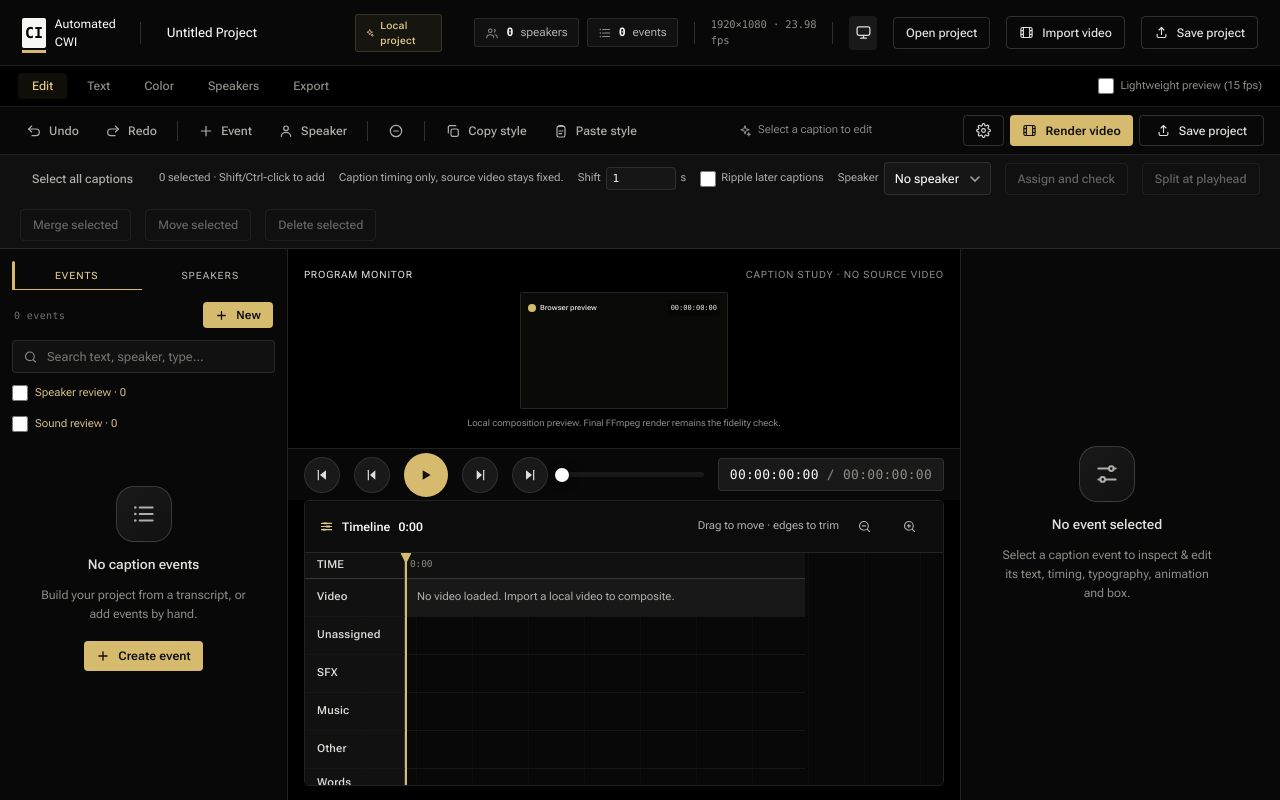
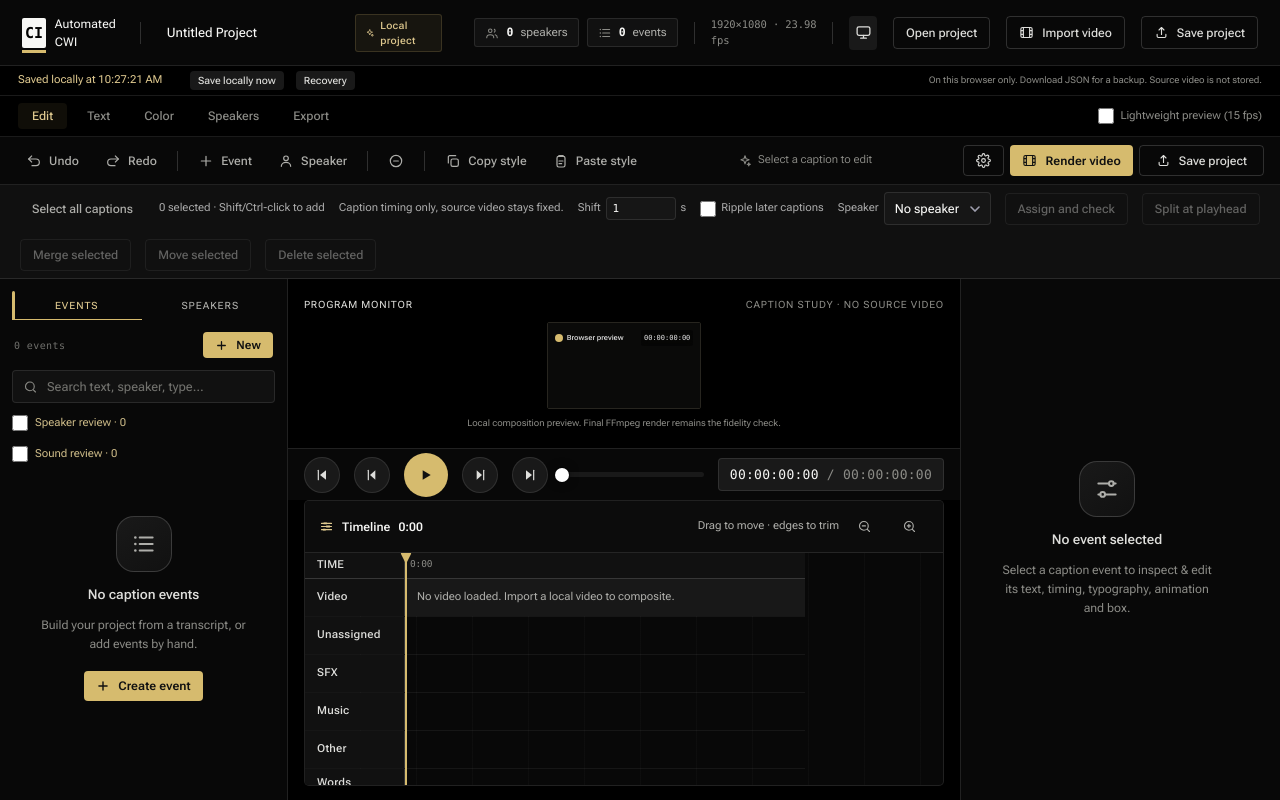
Before and after one commit to AnonymousCoderArtist/Caption_With_Intention_v2, a React (Vite) app in the folder frontend/editor/: page / in a window 1280 px wide. Both pictures are taken after a click on the button "New project". Built offline with nearby package versions, Linux system fonts and the light colour scheme.

Commit message:
feat(M5): expose local save state and explicit recovery
Co-authored-by: Instinct Agent <agent@instinct.com>

```diff
--- a/frontend/editor/src/App.tsx
+++ b/frontend/editor/src/App.tsx
@@ -1,7 +1,8 @@
 import { useCallback, useEffect, useMemo, useRef, useState } from "react";
 import { EditorApiClient } from "@/api/client";
 import { DemoClient } from "@/lib/demoProject";
-import { emptyProject, parseProject, STORAGE_KEY } from "@/lib/projectFile";
+import {browserStorage,previousRecovery,readLocalRecovery,savedAt,writeLocalAutosave} from "@/lib/autosave";
+import { emptyProject, parseProject } from "@/lib/projectFile";
 import type { Project, CaptionEvent, Word, Style } from "@/types/project";
 import { WelcomeScreen } from "@/components/WelcomeScreen";
 import { TopBar } from "@/components/TopBar";
@@ -46,8 +47,8 @@ export function App() {
     if (clientRef.current) return clientRef.current;
     // A local editing session must not disappear just because the API is up.
     try {
-      const saved=localStorage.getItem(STORAGE_KEY);
-      if(saved){clientRef.current=new DemoClient(parseProject(saved));setSource('demo');return clientRef.current;}
+      const recovery=readLocalRecovery(browserStorage);
+      if(recovery.project){clientRef.current=new DemoClient(recovery.project);setSource('demo');return clientRef.current;}
     } catch { /* unavailable or malformed local data can fall back to the API */ }
     const openingVersion=sessionVersion.current;
     const live = new EditorApiClient(async (action, params) => {
@@ -72,7 +73,7 @@ export function App() {
     }
     if(openingVersion!==sessionVersion.current&&clientRef.current)return clientRef.current;
     let local: Project | undefined;
-    try { const saved = localStorage.getItem(STORAGE_KEY); if (saved) local = parseProject(saved); } catch { /* old or unavailable local storage */ }
+    try { local = readLocalRecovery(browserStorage).project??undefined; } catch { /* old or unavailable local storage */ }
     clientRef.current = new DemoClient(local);
     setSource("demo");
     return clientRef.current;
@@ -103,6 +104,20 @@ export function App() {
   const mediaInputRef = useRef<HTMLInputElement>(null);
   const projectInputRef = useRef<HTMLInputElement>(null);
   const [saveError, setSaveError] = useState(false);
+  const [autosaveState,setAutosaveState]=useState<'idle'|'saving'|'saved'|'error'>('idle');
+  const [lastSaved,setLastSaved]=useState<number|null>(()=>savedAt(browserStorage));
+  const [recoveredPrevious,setRecoveredPrevious]=useState(()=>readLocalRecovery(browserStorage).from==='previous');
+  const [showRecovery,setShowRecovery]=useState(false);
+  const [recoveryVersion,setRecoveryVersion]=useState(0);
+  const latestSnapshot=useRef<Project|null>(null);
+  const autosaveTimer=useRef<ReturnType<typeof setTimeout>|null>(null);
+  const flushAutosave=useCallback(()=>{
+    if(autosaveTimer.current)clearTimeout(autosaveTimer.current);
+    autosaveTimer.current=null;
+    if(!latestSnapshot.current)return;
+    try{const at=writeLocalAutosave(browserStorage,latestSnapshot.current);setLastSaved(at);setSaveError(false);setAutosaveState('saved');}
+    catch{setSaveError(true);setAutosaveState('error');}
+  },[]);
   const [showProjectSettings, setShowProjectSettings] = useState(false);
   const [mediaUrl, setMediaUrl] = useState<string | null>(null);
   const [mediaName, setMediaName] = useState('');
@@ -202,13 +217,30 @@ export function App() {
   );
 
   useEffect(() => {
-    if (!project || source !== 'demo') return;
-    const timer = setTimeout(() => {
-      try { localStorage.setItem(STORAGE_KEY, JSON.stringify({...project,project_name:projectName})); setSaveError(false); }
-      catch { setSaveError(true); }
-    }, 300);
-    return () => clearTimeout(timer);
-  }, [project, projectName, source]);
+    if(!project)return;
+    latestSnapshot.current={...project,project_name:projectName};
+    setAutosaveState('saving');
+    autosaveTimer.current=setTimeout(flushAutosave,300);
+    return()=>{if(autosaveTimer.current)clearTimeout(autosaveTimer.current);};
+  },[project,projectName,flushAutosave]);
+  useEffect(()=>{
+    const hidden=()=>{if(document.visibilityState==='hidden')flushAutosave();};
+    const before=(event:BeforeUnloadEvent)=>{flushAutosave();if(latestSnapshot.current){try{writeLocalAutosave(browserStorage,latestSnapshot.current);}catch{event.preventDefault();event.returnValue='';}}};
+    window.addEventListener('pagehide',flushAutosave);document.addEventListener('visibilitychange',hidden);window.addEventListener('beforeunload',before);
+    return()=>{window.removeEventListener('pagehide',flushAutosave);document.removeEventListener('visibilitychange',hidden);window.removeEventListener('beforeunload',before);};
+  },[flushAutosave]);
+  const restorePrevious=()=>{
+    const previous=previousRecovery(browserStorage);
+    if(!previous){showToast('No valid previous local snapshot is available.','error');return;}
+    if(renderActive.current){showToast('Finish or cancel the render before restoring.','error');return;}
+    if(!window.confirm('Restore the previous local snapshot? Download the current project JSON first if you want to keep it.'))return;
+    if(autosaveTimer.current)clearTimeout(autosaveTimer.current);
+    sessionVersion.current++;clientRef.current=new DemoClient(previous);setSource('demo');
+    setProject(previous);setProjectName(previous.project_name);setSelectedEventId(null);setSelectedIds([]);setPlaying(false);setTime(0);
+    setMediaUrl(null);setSourceFile(null);setMediaName('');setMediaDuration(null);setWorkspace('Edit');setShowRender(false);setShowProjectSettings(false);
+    clipboardRef.current=null;auditionEnd.current=null;setRecoveredPrevious(true);setShowRecovery(false);setRecoveryVersion(v=>v+1);
+    showToast('Previous local snapshot restored. Select its matching video again.');
+  };
 
   const importProject = async (file: File) => {
     try {
@@ -458,6 +490,13 @@ export function App() {
         onExit={() => {if(renderActive.current){showToast('Finish or cancel the active render before leaving the editor.', 'error');return;} setPlaying(false); setStarted(false); }}
       />
 
+      <div className="autosave-strip" aria-label="Local autosave">
+        <span role="status">{autosaveState==='saving'?'Saving locally…':autosaveState==='error'?'Autosave failed':autosaveState==='saved'?`Saved locally${lastSaved?' at '+new Date(lastSaved).toLocaleTimeString([], {hour:'2-digit',minute:'2-digit',second:'2-digit'}):''}`:'Local autosave ready'}</span>
+        <button onClick={flushAutosave}>Save locally now</button><button onClick={()=>{setShowRecovery(v=>!v);setRecoveryVersion(v=>v+1);}}>Recovery</button>
+        <small>On this browser only. Download JSON for a backup. Source video is not stored.</small>
+      </div>
+      {recoveredPrevious&&<div className="save-warning" role="status">Recovered a previous local snapshot. Check it, then download project JSON.<button onClick={()=>setRecoveredPrevious(false)}>Dismiss</button></div>}
+      {showRecovery&&<section className="recovery-panel" aria-label="Autosave recovery" key={recoveryVersion}><b>Previous local snapshot</b><p>{previousRecovery(browserStorage)?`${previousRecovery(browserStorage)!.project_name} · ${previousRecovery(browserStorage)!.events.length} captions`:'No valid previous snapshot available.'}</p><p>One previous saved snapshot is kept when browser space allows. It is not a version history or a disk backup. Restoring replaces this editing session; video must be selected again.</p><button onClick={restorePrevious} disabled={!previousRecovery(browserStorage)}>Restore previous snapshot</button><button onClick={exportProject}>Download current JSON</button></section>}
       <nav className="workspace-tabs" aria-label="Editor workspaces">{['Edit','Text','Color','Speakers','Export'].map(tab=><button key={tab} aria-pressed={workspace===tab} onClick={()=>{setWorkspace(tab);if(tab==='Speakers')setActivePanel('speakers');if(tab==='Text'||tab==='Edit')setActivePanel('events');if(tab==='Export')setShowRender(true);else if(!renderActive.current)setShowRender(false);}}>{tab}</button>)}<label><input type="checkbox" checked={lightPreview} onChange={e=>setLightPreview(e.target.checked)}/> Lightweight preview (15 fps)</label></nav>
       {workspace==='Color'&&<section className="grade-panel" aria-label="Video color grading"><b>Video color</b>{(['brightness','contrast','saturation'] as const).map(key=><label key={key}>{key}<DraftNumber aria-label={`Video ${key}`} value={project?.video[key]??(key==='brightness'?0:1)} min={key==='brightness'?-.5:key==='contrast'?.5:0} max={key==='brightness'?.5:2} step={.05} onCommit={value=>act(()=>clientRef.current!.updateProject({video:{[key]:value}}))}/></label>)}<button onClick={()=>act(()=>clientRef.current!.updateProject({video:{brightness:0,contrast:1,saturation:1}}))}>Reset grade</button><small>Source video only. Captions stay unchanged. Browser grade is approximate; final MP4 uses FFmpeg.</small></section>}
       <Toolbar
--- a/frontend/editor/src/styles/global.css
+++ b/frontend/editor/src/styles/global.css
@@ -2104,3 +2104,5 @@ button:focus-visible, [role="button"]:focus-visible, [role="slider"]:focus-visib
 
 .app-shell[data-workspace="Speakers"] .inspector{display:none;}
 .app-shell[data-workspace="Export"] .sidebar,.app-shell[data-workspace="Export"] .inspector{opacity:.45;}
+
+.autosave-strip{display:flex;align-items:center;gap:12px;padding:5px 18px;border-bottom:1px solid var(--border);font-size:11px;flex-shrink:0;}.autosave-strip>span{color:var(--accent-text);min-width:160px;}.autosave-strip button{font-size:10px;padding:4px 8px;}.autosave-strip small{color:var(--text-400);margin-left:auto;}.recovery-panel{padding:12px 20px;background:var(--bg-3);border-bottom:1px solid var(--border);font-size:12px;flex-shrink:0;}.recovery-panel p{margin:6px 0;color:var(--text-400);}.recovery-panel button{margin-right:8px;}
```
Also changed, not shown: 1 other file (tests, documents, lock files or other folders).
